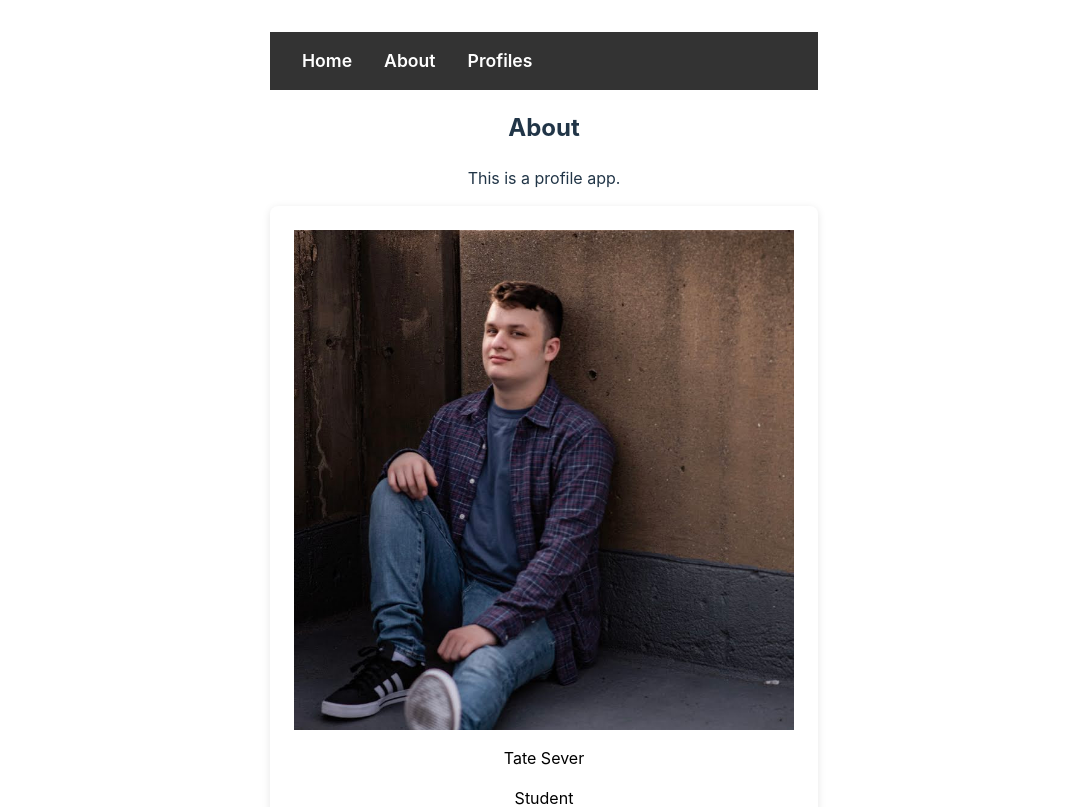
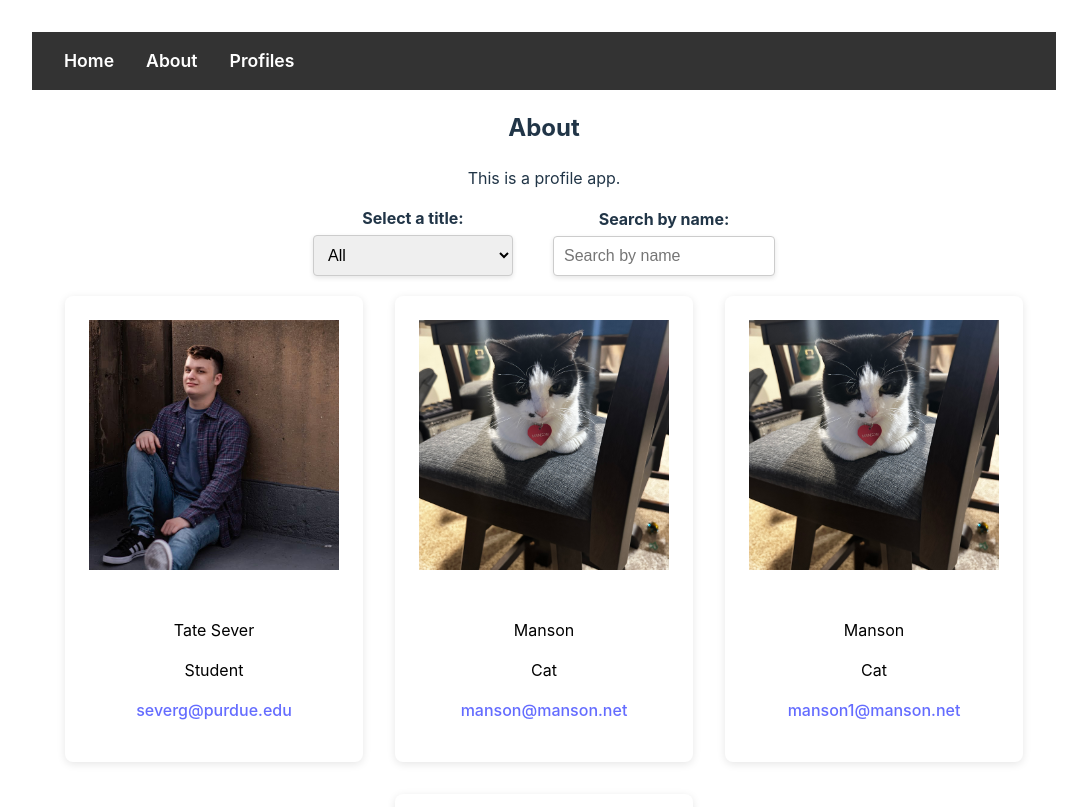
Before and after one commit to tate-tate/my-profile-app, a React (Vite) app: page / in a window 1280 px wide. Shown: the top 807 px of the page, without its empty margins (96-1183 px from the left). Built offline with nearby package versions, Linux system fonts and the light colour scheme.

Commit message:
Added dropdown and search box.

```diff
--- a/src/App.css
+++ b/src/App.css
@@ -1,5 +1,5 @@
 #root {
-  max-width: 1500px;
+  width: 80%;
   margin: 0 auto;
   padding: 2rem;
   text-align: center;
@@ -40,3 +40,41 @@
 .read-the-docs {
   color: #888;
 }
+/* Centering the filter wrapper */
+.filter-wrapper {
+  display: flex;
+  justify-content: center;  /* Center horizontally */
+  align-items: center;      /* Center vertically */
+  gap: 20px;
+  margin-bottom: 20px;      /* Space below the filters */
+  width: 100%;              /* Ensure the wrapper takes full width */
+}
+
+/* Aligning individual filter elements */
+.filter-select, .filter-search {
+  display: flex;
+  flex-direction: column;
+  align-items: center;  /* Center label and select/input vertically */
+}
+
+/* Styling for the labels */
+.filter-select label, .filter-search label {
+  margin-bottom: 5px;
+  font-weight: bold;
+  text-align: center;    /* Ensure labels are centered */
+}
+
+/* Styling for the select and input */
+.filter-select select, .filter-search input {
+  padding: 10px;
+  width: 200px;
+  font-size: 16px;
+  border-radius: 4px;
+  border: 1px solid #ccc;
+  box-shadow: 0 2px 5px rgba(0, 0, 0, 0.1);
+}
+
+/* Optional: Add some spacing between the filters */
+.filter-select, .filter-search {
+  margin: 0 10px;
+}
--- a/src/App.jsx
+++ b/src/App.jsx
@@ -1,4 +1,5 @@
 import './App.css';
+import React, { useState } from 'react';
 import About from "./components/About";
 import Navbar from "./components/Navbar";
 import Card1 from "./components/Card1";
@@ -12,17 +13,32 @@ import Wrapper from './components/Wrapper';
 const App = () => {
 
   const profiles = [
-    {email: 'severg@purdue.edu',
-    name: 'Tate Sever',
-    title: 'Student',
-    img: seniorphoto},
-    {email: 'manson@manson.net',
-     name: 'Manson',
-     title: 'Cat',
-     img: manson
-    }
+    {email: 'severg@purdue.edu', name: 'Tate Sever', title: 'Student', img: seniorphoto},
+    {email: 'manson@manson.net', name: 'Manson', title: 'Cat', img: manson},
+    {email: 'manson1@manson.net', name: 'Manson', title: 'Cat', img: manson},
+    {email: 'manson2@manson.net', name: 'Manson', title: 'Cat', img: manson}
+  ];
 
-  ]
+  const titles = [...new Set(profiles.map(profile => profile.title))];
+  const [count, setCount] = useState(0);
+  const [title, setTitle] = useState("");
+  const [searchTerm, setSearchTerm] = useState("");
+
+  // Update the title function
+  const handleTitleChange = (event) => {
+    setTitle(event.target.value);
+    console.log(event.target.value);
+  };
+
+  const handleSearchChange = (event) => {
+    setSearchTerm(event.target.value);
+  };
+
+  // Filter profiles based on title and search term
+  const filteredProfiles = profiles.filter((profile) =>
+    (title === "" || profile.title === title) &&
+    (profile.name.toLowerCase().includes(searchTerm.toLowerCase()))
+  );
 
   return (
     <>
@@ -34,13 +50,37 @@ const App = () => {
               <About />
           </Wrapper>
           <Wrapper>
-              <div className = "profile-cards">
-                {profiles.map(profile => <Card key={profile.email} img={profile.img} name={profile.name} title = {profile.title} email= {profile.email} {...profile} />)}
+            <div className="filter-wrapper">
+              <div className="filter-select">
+                <label htmlFor="title-select">Select a title: </label>
+                <select id="title-select" onChange={handleTitleChange}>
+                  <option value="">All</option>
+                  {titles.map((title, index) => (
+                    <option key={index} value={title}>{title}</option>
+                  ))}
+                </select>
               </div>
+
+              <div className="filter-search">
+                <label htmlFor="search-name">Search by name: </label>
+                <input
+                  type="text"
+                  id="search-name"
+                  value={searchTerm}
+                  onChange={handleSearchChange}
+                  placeholder="Search by name"
+                />
+              </div>
+            </div>
+            <div className="profile-cards">
+              {filteredProfiles.map(profile => (
+                <Card key={profile.email} {...profile} />
+              ))}
+            </div>
           </Wrapper>
         </main>
     </>
-  )
+  );
 }
 
 export default App;
--- a/src/styles/card.css
+++ b/src/styles/card.css
@@ -7,7 +7,12 @@
     gap: 2rem; /* Space between cards */
     margin-top: 3rem;
   }
-
+  .profile-cards {
+    display: flex;
+    gap: 2rem; /* Adjust spacing between cards */
+    justify-content: center;
+    flex-wrap: wrap;
+}
   /* Card Style */
   .profile-card {
     background-color: #fff;
@@ -15,11 +20,13 @@
     border-radius: 8px;
     box-shadow: 0 2px 8px rgba(0, 0, 0, 0.1);
     transition: box-shadow 0.3s ease, transform 0.2s ease;
+    flex-direction: column;
+    height: 100%;
+    width: 250px;
     display: flex;
-    flex-direction: column;
-    justify-content: space-between;
-    height: 100%;
-    width: 500px;
+    gap: 2rem; /* Adjust spacing between cards */
+    justify-content: center; /* Center cards horizontally */
+    flex-wrap: wrap; /* Ensure responsiveness */
 
   }
   .profile-card__img{
--- a/src/styles/global.css
+++ b/src/styles/global.css
@@ -52,7 +52,7 @@ section {
 /* Containers (Wrapper) */
 .container {
   width: 90%;
-  max-width: 100%;
+  width: 100%;
   margin: 0 auto;
   padding: 2rem;
 }
```
